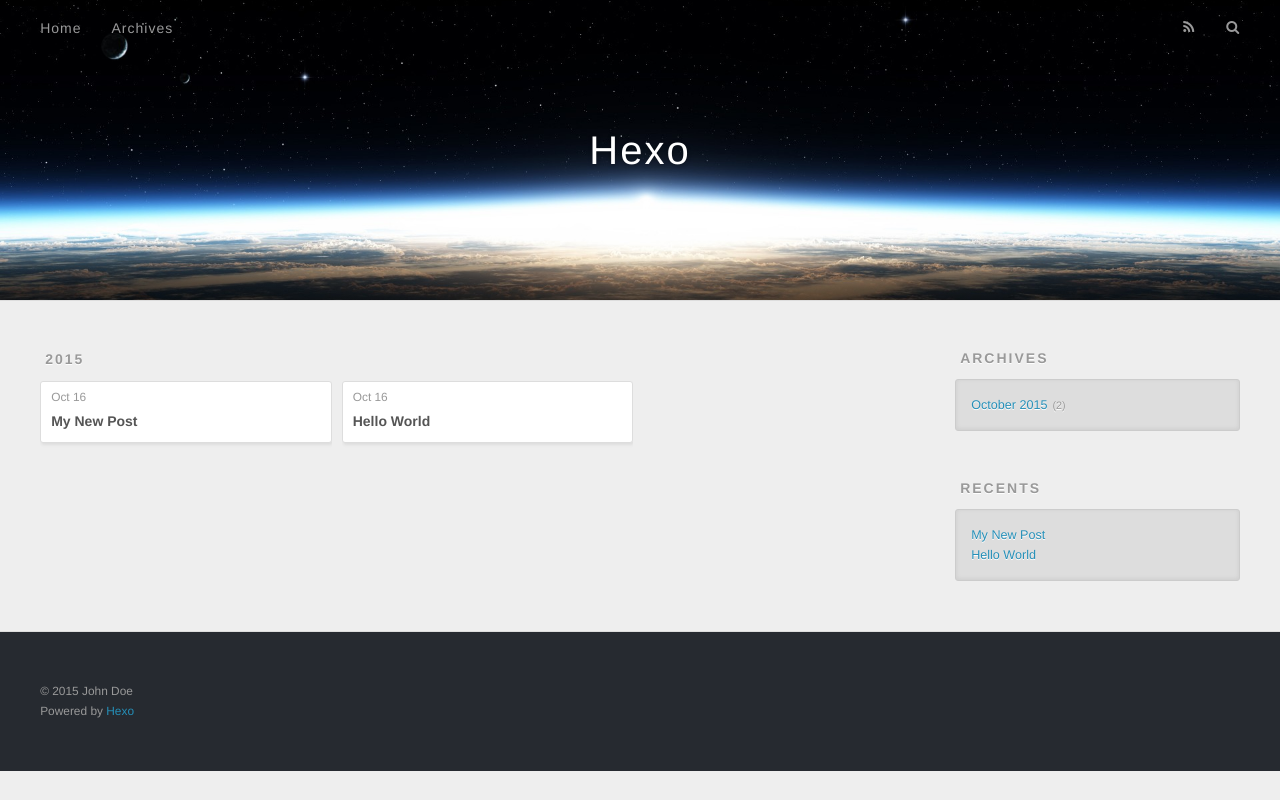
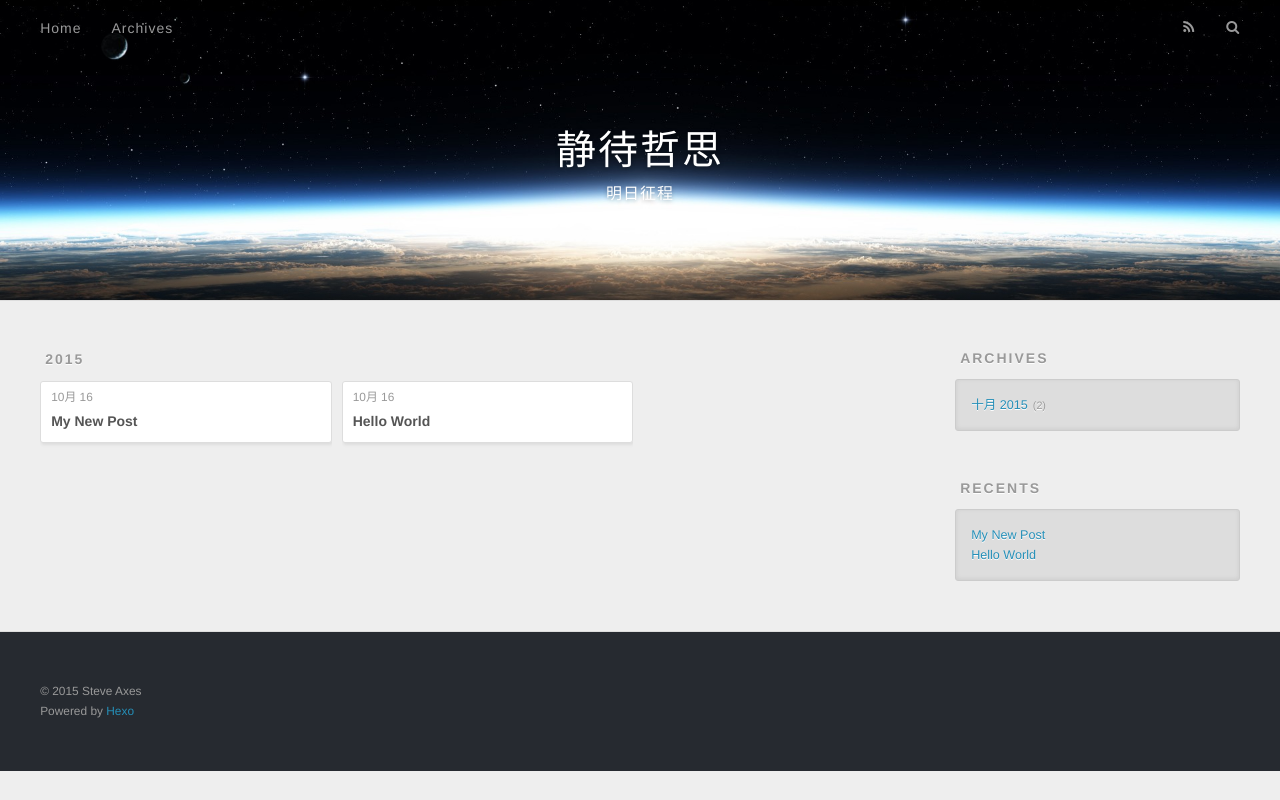
Before and after one commit to earthloong/earthloong.github.com, a plain HTML site: page archives/2015/10/index.html in a window 1280 px wide. Drawn offline with nearby package versions, Linux system fonts and the light colour scheme.

Commit message:
Site updated: 2015-10-17 10:07:27

```diff
--- a/archives/2015/10/index.html
+++ b/archives/2015/10/index.html
@@ -3,19 +3,19 @@
 <head>
   <meta charset="utf-8">
 
-  <title>Archives: 2015/10 | Hexo</title>
+  <title>Archives: 2015/10 | 静待哲思</title>
   <meta name="viewport" content="width=device-width, initial-scale=1, maximum-scale=1">
   <meta name="description">
 <meta property="og:type" content="website">
-<meta property="og:title" content="Hexo">
+<meta property="og:title" content="静待哲思">
 <meta property="og:url" content="http://yoursite.com/archives/2015/10/index.html">
-<meta property="og:site_name" content="Hexo">
+<meta property="og:site_name" content="静待哲思">
 <meta property="og:description">
 <meta name="twitter:card" content="summary">
-<meta name="twitter:title" content="Hexo">
+<meta name="twitter:title" content="静待哲思">
 <meta name="twitter:description">
 
-    <link rel="alternative" href="/atom.xml" title="Hexo" type="application/atom+xml">
+    <link rel="alternative" href="/atom.xml" title="静待哲思" type="application/atom+xml">
 
 
     <link rel="icon" href="/favicon.png">
@@ -33,8 +33,12 @@
   <div id="header-outer" class="outer">
     <div id="header-title" class="inner">
       <h1 id="logo-wrap">
-        <a href="/" id="logo">Hexo</a>
+        <a href="/" id="logo">静待哲思</a>
       </h1>
+
+        <h2 id="subtitle-wrap">
+          <a href="/" id="subtitle">明日征程</a>
+        </h2>
 
     </div>
     <div id="header-inner" class="inner">
@@ -76,7 +80,7 @@
   <div class="archive-article-inner">
     <header class="archive-article-header">
       <a href="/2015/10/16/My-New-Post/" class="archive-article-date">
-  <time datetime="2015-10-16T14:18:36.000Z" itemprop="datePublished">Oct 16</time>
+  <time datetime="2015-10-16T14:18:36.000Z" itemprop="datePublished">10月 16</time>
 </a>
 
 
@@ -95,7 +99,7 @@
   <div class="archive-article-inner">
     <header class="archive-article-header">
       <a href="/2015/10/16/hello-world/" class="archive-article-date">
-  <time datetime="2015-10-16T14:10:11.000Z" itemprop="datePublished">Oct 16</time>
+  <time datetime="2015-10-16T14:10:11.000Z" itemprop="datePublished">10月 16</time>
 </a>
 
 
@@ -125,7 +129,7 @@
   <div class="widget-wrap">
     <h3 class="widget-title">Archives</h3>
     <div class="widget">
-      <ul class="archive-list"><li class="archive-list-item"><a class="archive-list-link" href="/archives/2015/10/">October 2015</a><span class="archive-list-count">2</span></li></ul>
+      <ul class="archive-list"><li class="archive-list-item"><a class="archive-list-link" href="/archives/2015/10/">十月 2015</a><span class="archive-list-count">2</span></li></ul>
     </div>
   </div>
 
@@ -156,7 +160,7 @@
 
   <div class="outer">
     <div id="footer-info" class="inner">
-      &copy; 2015 John Doe<br>
+      &copy; 2015 Steve Axes<br>
       Powered by <a href="http://hexo.io/" target="_blank">Hexo</a>
     </div>
   </div>
```
Also changed, not shown: 2015/10/16/My-New-Post/index.html (+11 -7 lines), 2015/10/16/hello-world/index.html (+11 -7 lines), archives/2015/index.html (+14 -10 lines), archives/index.html (+14 -10 lines), index.html (+14 -10 lines).
